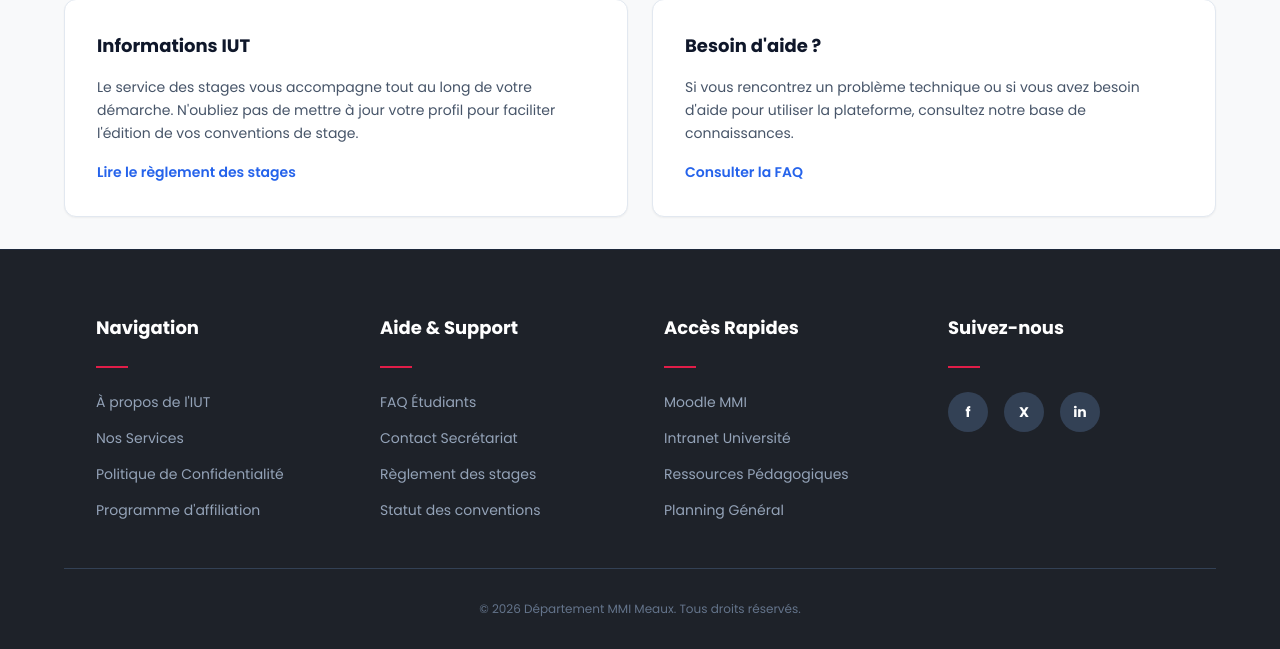
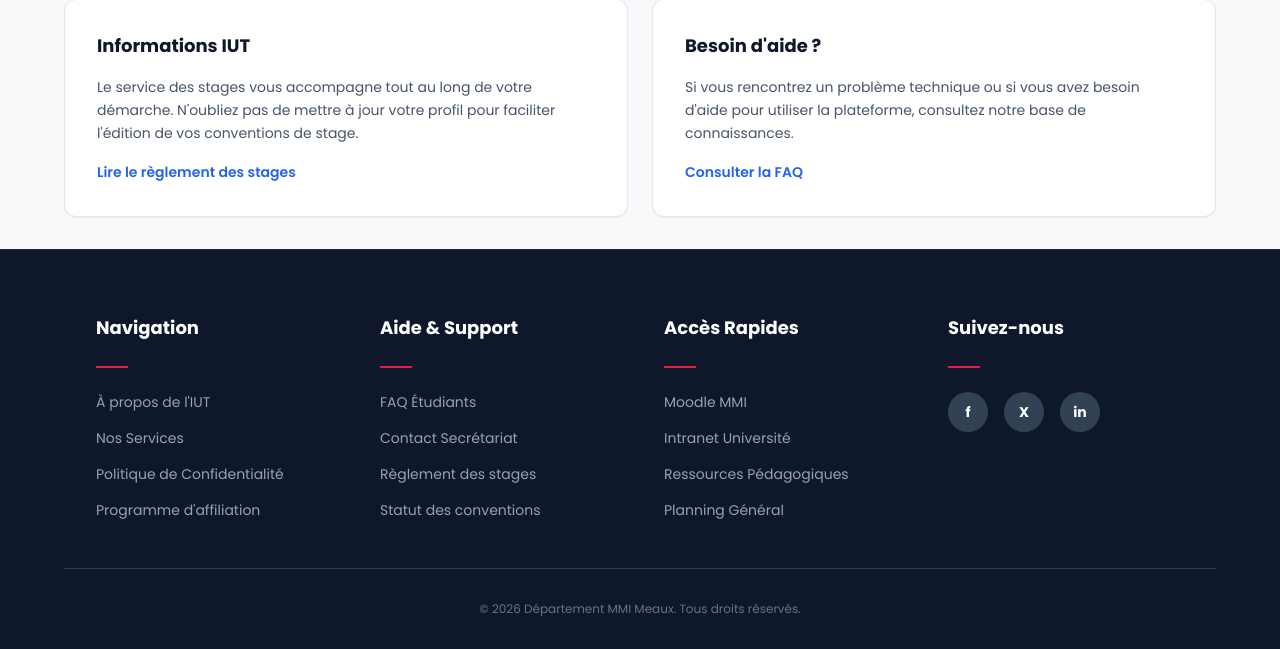
Before and after one commit to Ir0k888/SAE-201-203-stages, a PHP site: page /index.php in a window 1280 px wide. Shown: the part 395-1044 px from the top of the page. Run offline with PHP 8.4, Linux system fonts and the light colour scheme; the visitor is signed in with stand-in values (Sample User, id 1); some libraries are stand-ins or nearby versions.

Commit message:
footer_color

```diff
--- a/includes/footer.php
+++ b/includes/footer.php
@@ -29,7 +29,7 @@ $root_path = $is_root ? '' : '../';
 <?php endif; ?>
 
 <!-- LE FOOTER DESIGN -->
-<footer class="bg-[#1e2229] text-white pt-16 pb-8 border-t border-slate-800 mt-auto">
+<footer class="bg-slate-900 text-white pt-16 pb-8 border-t border-slate-800 mt-auto">
     <div class="max-w-6xl mx-auto px-8 grid grid-cols-1 md:grid-cols-4 gap-12 text-sm">
 
         <div>
```
Also changed, not shown: assets/uploads/enseignant_1_1780835056.png (deleted), assets/uploads/enseignant_2_1780835357.jpg (deleted), assets/uploads/etudiant_1_1780842730.png (deleted), assets/uploads/etudiant_1_1780865438.jpg (deleted), 2 other files.
